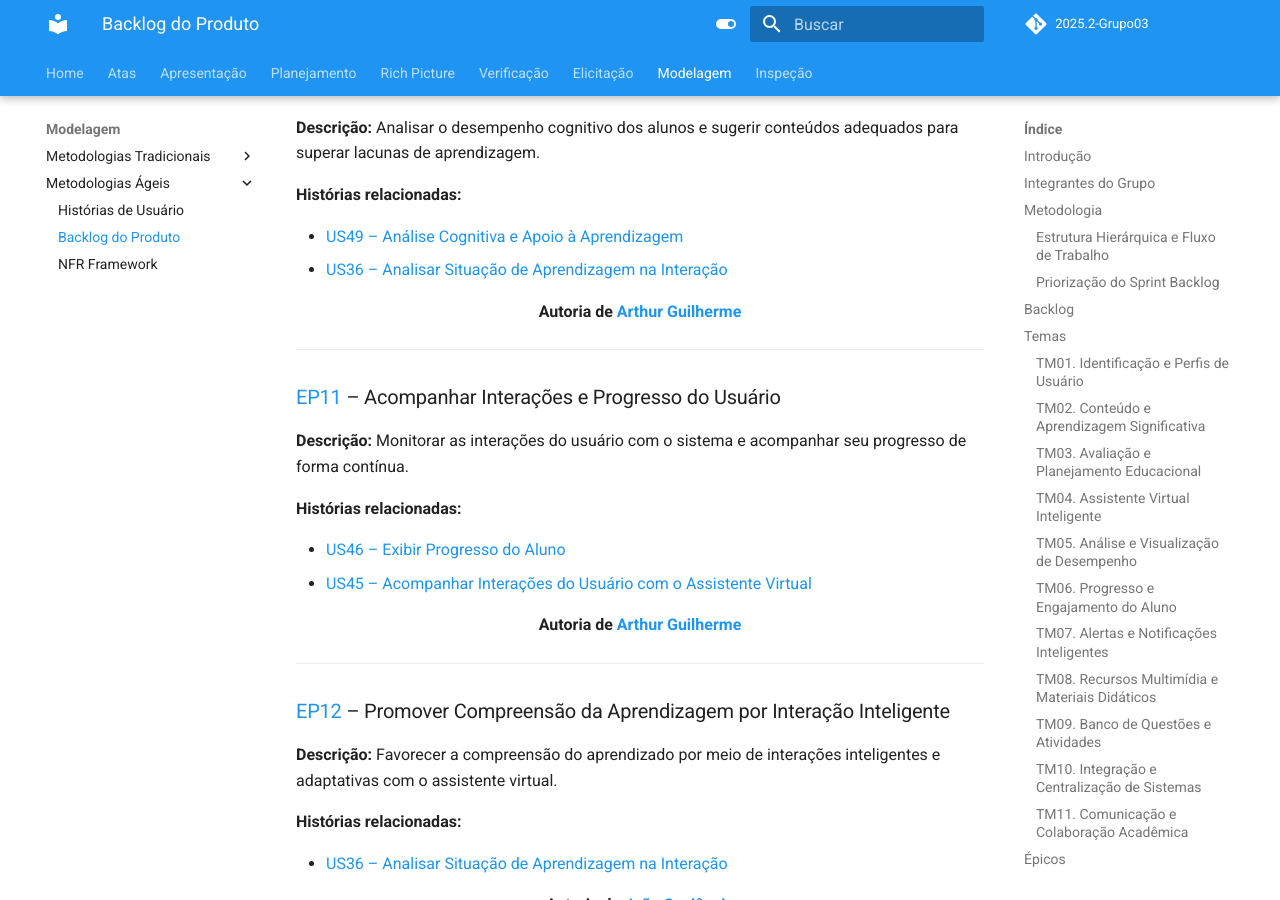
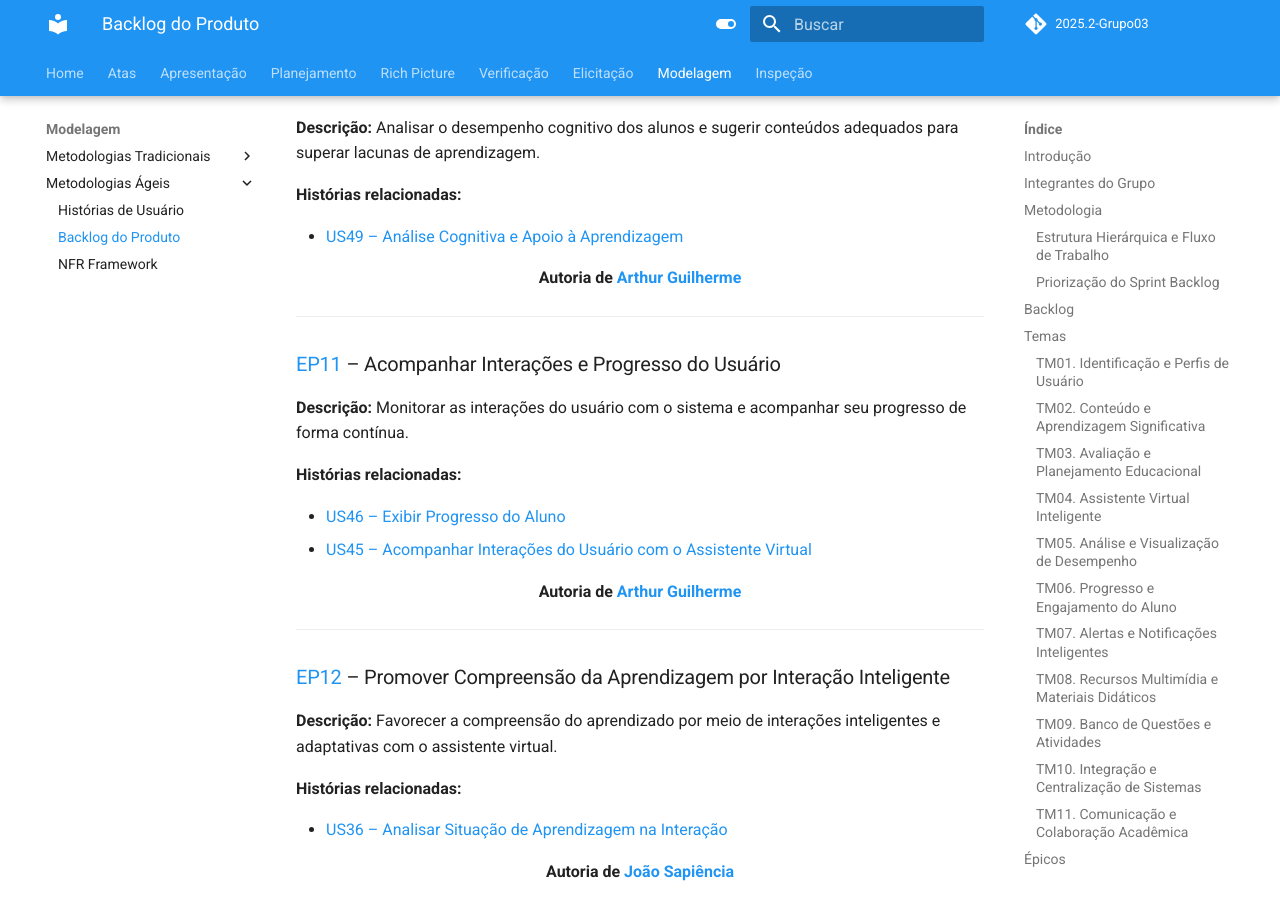
Before and after one commit to Requisitos-de-Software/2025.2-Grupo03, an MkDocs documentation site: the page built from docs/Modelagem/backlog_do_produto.md, in a window 1280 px wide and 900 px high, scrolled down 12910 px. Built offline with MkDocs 1.6.1 and Material for MkDocs 9.7.7, drawn with Linux system fonts in a browser that asks for light colours; comment, search, counter and statistics services are not loaded.

Commit message:
backlog_do_produto.md

```diff
--- a/docs/Modelagem/backlog_do_produto.md
+++ b/docs/Modelagem/backlog_do_produto.md
@@ -310,7 +310,6 @@ menores, chamadas de **histórias de usuário**, facilitando o entendimento do s
 **Histórias relacionadas:**
 
 - [US49 – Análise Cognitiva e Apoio à Aprendizagem](https://requisitos-de-software.github.io/2025.2-Grupo03/Modelagem/historias_de_usuario/#us49-analise-cognitiva-e-apoio-a-aprendizagem)
-- [US36 – Analisar Situação de Aprendizagem na Interação](https://requisitos-de-software.github.io/2025.2-Grupo03/Modelagem/historias_de_usuario/#us36-analisar-situacao-de-aprendizagem-na-interacao)
 
 <div align="center"><strong>Autoria de <a href="https://github.com/ArthurGuilher62">Arthur Guilherme</a></strong></div>
 
```
